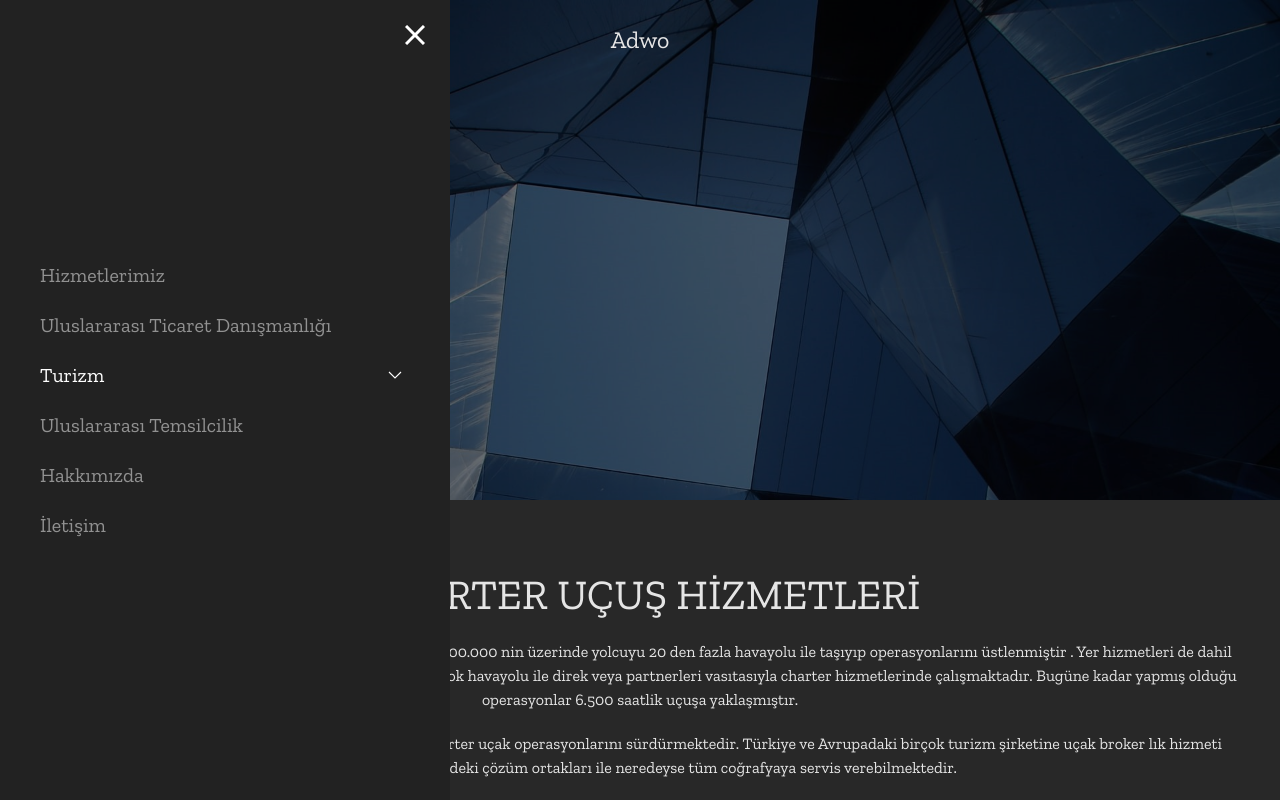
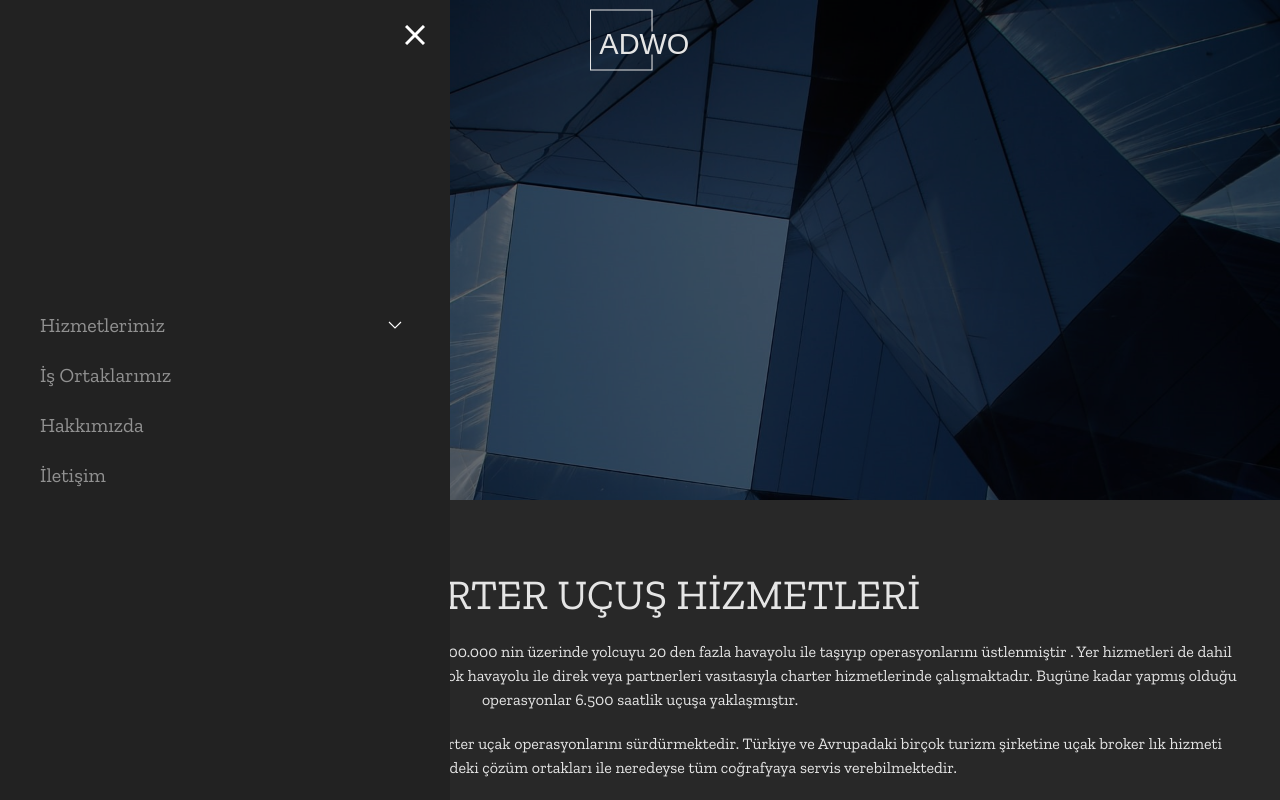
Before and after one commit to erkanaltinors/adwo-test, a website: page hizmetlerimiz/turizm/charter.html in a window 1280 px wide. Both pictures are taken after a click on the link 60 px from the left and 40 px from the top of the page. Shown: the top 800 px of the page. Drawn offline with nearby package versions, Linux system fonts and the light colour scheme.

Commit message:
links again

```diff
--- a/hizmetlerimiz/turizm/charter.html
+++ b/hizmetlerimiz/turizm/charter.html
@@ -18,7 +18,10 @@
                 <a href="#menu" class="uk-navbar-item uk-link-reset uk-padding-remove-horizontal" uk-icon="icon: menu; ratio: 2" uk-toggle></a>
             </div>
             <div class="uk-navbar-center">
-                <a class="uk-navbar-item uk-logo" href="../../index.html">Adwo</a>
+                <a class="uk-navbar-item uk-logo" href="index.html">
+                    <img src="../../assets/images/logo/logo-inverse.svg" class="uk-logo-inverse" width="101" height="62" alt="logo white">
+                    <img src="../../assets/images/logo/logo.svg" alt="logo black" width="101" height="62">
+                </a>
             </div>
         </nav>
     </div>
@@ -28,17 +31,21 @@
         <div class="uk-offcanvas-bar uk-flex uk-flex-column">
             <button class="uk-offcanvas-close uk-close-large uk-preserve" type="button" uk-close></button>
             <ul class="uk-nav uk-nav-default uk-nav-parent-icon uk-margin-auto-vertical uk-text-left" uk-nav>
-                <li>
-                    <a href="../../hizmetlerimiz.html">Hizmetlerimiz</a></li>
-
-                    <li><a href="../../uluslararasi-ticaret-danismanligi.html">Uluslararası Ticaret Danışmanlığı</a></li>
-                    <li class="uk-parent uk-active"><a href="../turizm.html">Turizm</a>
+                <li class="uk-parent"><a>Hizmetlerimiz</a>
                     <ul class="uk-nav-sub">
-                        <li class="uk-active"><a href="charter.html">Charter</a></li>
-                        <li><a href="private-jet.html">Private Jet</a></li>
-                        <li><a href="kurumsal-seyahat.html">Kurumsal Seyahat</a></li>
-                    </ul></li>
-                    <li><a href="../../hizmetlerimiz/uluslararasi-temsilcilik.html">Uluslararası Temsilcilik</a></li>
+                        <li><a href="../hizmetlerimiz/uluslararasi-ticaret-danismanligi.html">Uluslararası Ticaret Danışmanlığı</a></li>
+                        <li><a href="../hizmetlerimiz/uluslararasi-temsilcilik.html">Uluslararası Temsilcilik</a></li>
+                        <li class="uk-parent"><a href="hizmetlerimiz/turizm.html">Turizm</a>
+                            <ul class="uk-nav-sub">
+                                <li><a href="charter.html">Charter</a></li>
+                                <li><a href="private-jet.html">Private Jet</a></li>
+                                <li><a href="kurumsal-seyahat.html">Kurumsal Seyahat</a></li>
+                            </ul>
+                        </li>
+                        <li><a href="../../hizmetlerimiz.html">Tüm Hizmetlerimiz</a></li>
+                    </ul>
+                </li>
+                <li><a href="../../is-ortaklarimiz.html">İş Ortaklarımız</a></li>
                 <li><a href="../../hakkimizda.html">Hakkımızda</a></li>
                 <li><a href="../../iletisim.html">İletişim</a></li>
             </ul>
```
Also changed, not shown: hizmetlerimiz/turizm/kurumsal-seyahat.html (+6 -6 lines).
